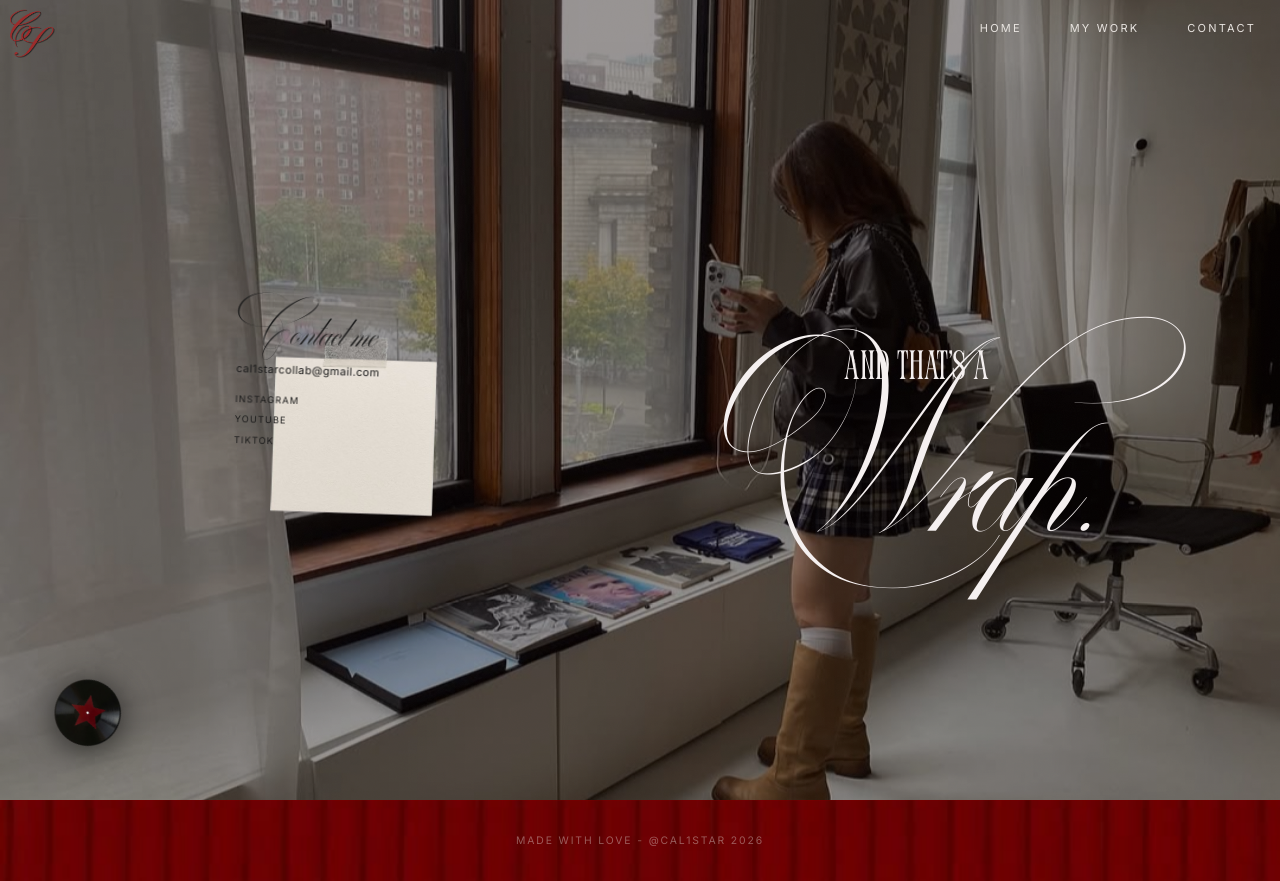
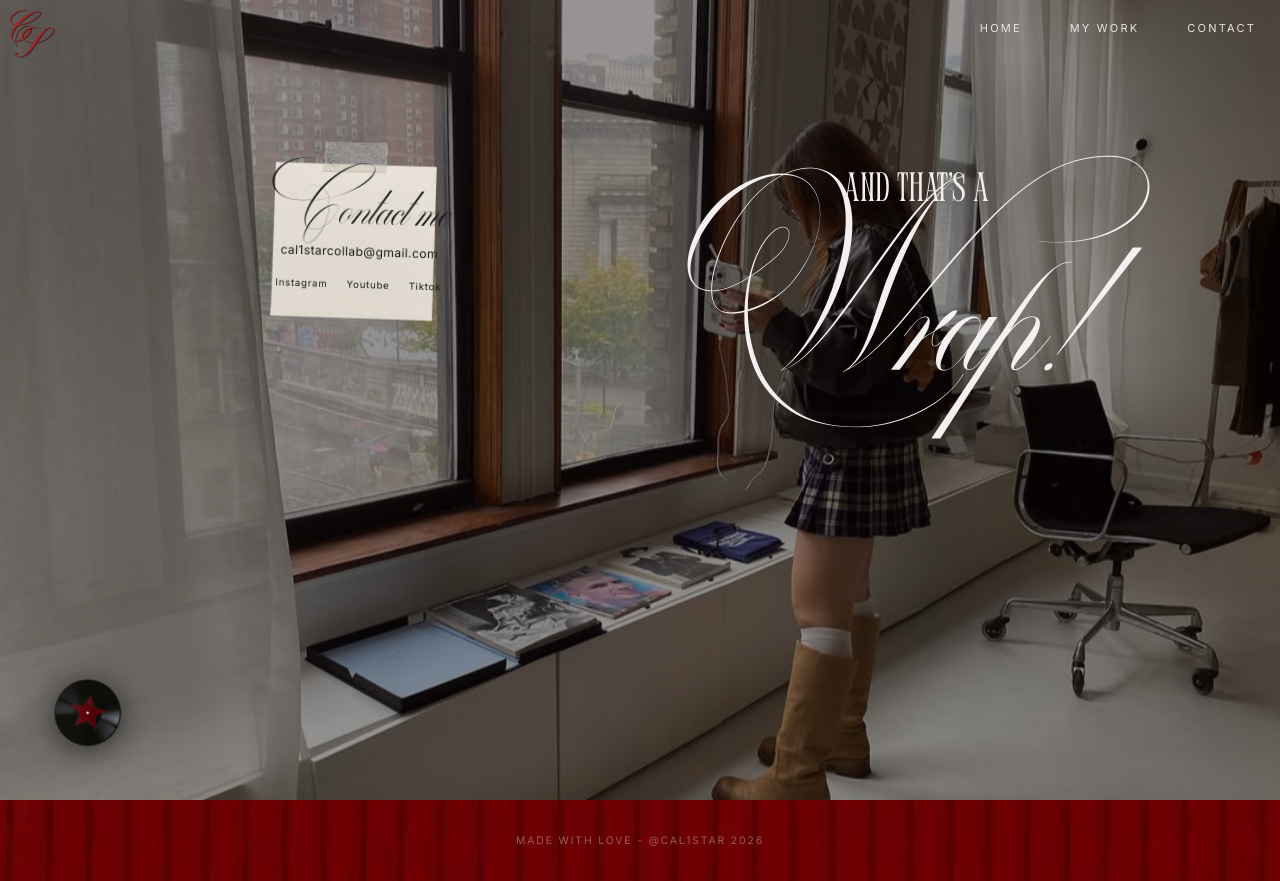
Before and after one commit to calistasuherman/Portfolio, a Next.js app: page /contact in a window 1280 px wide. Built offline with nearby package versions, Linux system fonts and the light colour scheme; a web font is replaced by a local one.

Commit message:
adjust note text layout; Wrap! with space; both sections higher on page
Co-Authored-By: Claude Sonnet 4.6 <noreply@anthropic.com>

```diff
--- a/app/contact/page.tsx
+++ b/app/contact/page.tsx
@@ -18,7 +18,7 @@ export default function ContactPage() {
             zIndex: 2,
             minHeight: "100vh",
             display: "flex",
-            alignItems: "center",
+            alignItems: "flex-start",
             justifyContent: "space-between",
             gap: "2rem",
             padding: "5rem clamp(2rem, 8vw, 8rem)",
@@ -34,32 +34,32 @@ export default function ContactPage() {
                 {/* Text overlaid on note */}
                 <div style={{
                   position: "absolute",
-                  top: "30%", left: "50%",
-                  transform: "translate(-50%, -50%)",
-                  width: "70%",
-                  textAlign: "left",
+                  top: "28%", left: "50%",
+                  transform: "translateX(-50%)",
+                  width: "75%",
+                  textAlign: "center",
                 }}>
-                  <p style={{ fontFamily: "BillaMount, cursive", fontSize: "clamp(1.4rem, 2.2vw, 2rem)", color: "#1a1a1a", lineHeight: 1, marginBottom: "1.2rem" }}>
+                  <p style={{ fontFamily: "BillaMount, cursive", fontSize: "clamp(1.8rem, 2.8vw, 2.6rem)", color: "#1a1a1a", lineHeight: 1, marginBottom: "1.4rem" }}>
                     Contact me
                   </p>
                   <a
                     href="mailto:cal1starcollab@gmail.com"
-                    style={{ fontFamily: "var(--font-inter)", fontSize: "clamp(0.55rem, 0.85vw, 0.75rem)", letterSpacing: "0.04em", color: "#1a1a1a", textDecoration: "none", display: "block", marginBottom: "1rem" }}
+                    style={{ fontFamily: "var(--font-inter)", fontSize: "clamp(0.6rem, 0.95vw, 0.82rem)", letterSpacing: "0.03em", color: "#1a1a1a", textDecoration: "none", display: "block", marginBottom: "1.1rem" }}
                   >
                     cal1starcollab@gmail.com
                   </a>
-                  <div style={{ display: "flex", flexDirection: "column", gap: "0.4rem" }}>
+                  <div style={{ display: "flex", justifyContent: "center", gap: "1.2rem" }}>
                     {[
                       ["Instagram", "https://instagram.com/cal1star"],
-                      ["YouTube",   "https://www.youtube.com/@cal1stvr"],
-                      ["TikTok",    "https://www.tiktok.com/@cal1star"],
+                      ["Youtube",   "https://www.youtube.com/@cal1stvr"],
+                      ["Tiktok",    "https://www.tiktok.com/@cal1star"],
                     ].map(([label, href]) => (
                       <a
                         key={label}
                         href={href}
                         target="_blank"
                         rel="noopener noreferrer"
-                        style={{ fontFamily: "var(--font-inter)", fontSize: "clamp(0.48rem, 0.72vw, 0.62rem)", letterSpacing: "0.12em", textTransform: "uppercase", color: "#1a1a1a", textDecoration: "none" }}
+                        style={{ fontFamily: "var(--font-inter)", fontSize: "clamp(0.5rem, 0.75vw, 0.65rem)", letterSpacing: "0.08em", color: "#1a1a1a", textDecoration: "none" }}
                       >
                         {label}
                       </a>
@@ -70,14 +70,14 @@ export default function ContactPage() {
             </div>
           </div>
 
-          {/* Right — "and that's a Wrap." */}
-          <div style={{ flex: 1, display: "flex", justifyContent: "center", alignItems: "center" }}>
+          {/* Right — "and that's a Wrap!" */}
+          <div style={{ flex: 1, display: "flex", justifyContent: "center", alignItems: "flex-start", paddingTop: "2rem" }}>
             <div style={{ textAlign: "center" }}>
-              <div style={{ fontFamily: "PerandoryCondensed, sans-serif", fontWeight: "normal", fontSize: "clamp(1.6rem, 3.2vw, 3.2rem)", color: "#f5f0f0", letterSpacing: "0.02em", marginBottom: "-0.05em" }}>
+              <div style={{ fontFamily: "PerandoryCondensed, sans-serif", fontWeight: "normal", fontSize: "clamp(1.6rem, 3.2vw, 3.2rem)", color: "#f5f0f0", letterSpacing: "0.02em", marginBottom: "0.4rem" }}>
                 and that&apos;s a
               </div>
-              <div style={{ fontFamily: "BillaMount, cursive", fontWeight: "normal", fontSize: "clamp(5rem, 10vw, 10rem)", color: "#f5f0f0", lineHeight: 0.88 }}>
-                Wrap.
+              <div style={{ fontFamily: "BillaMount, cursive", fontWeight: "normal", fontSize: "clamp(5rem, 10vw, 10rem)", color: "#f5f0f0", lineHeight: 1 }}>
+                Wrap!
               </div>
             </div>
           </div>
```
